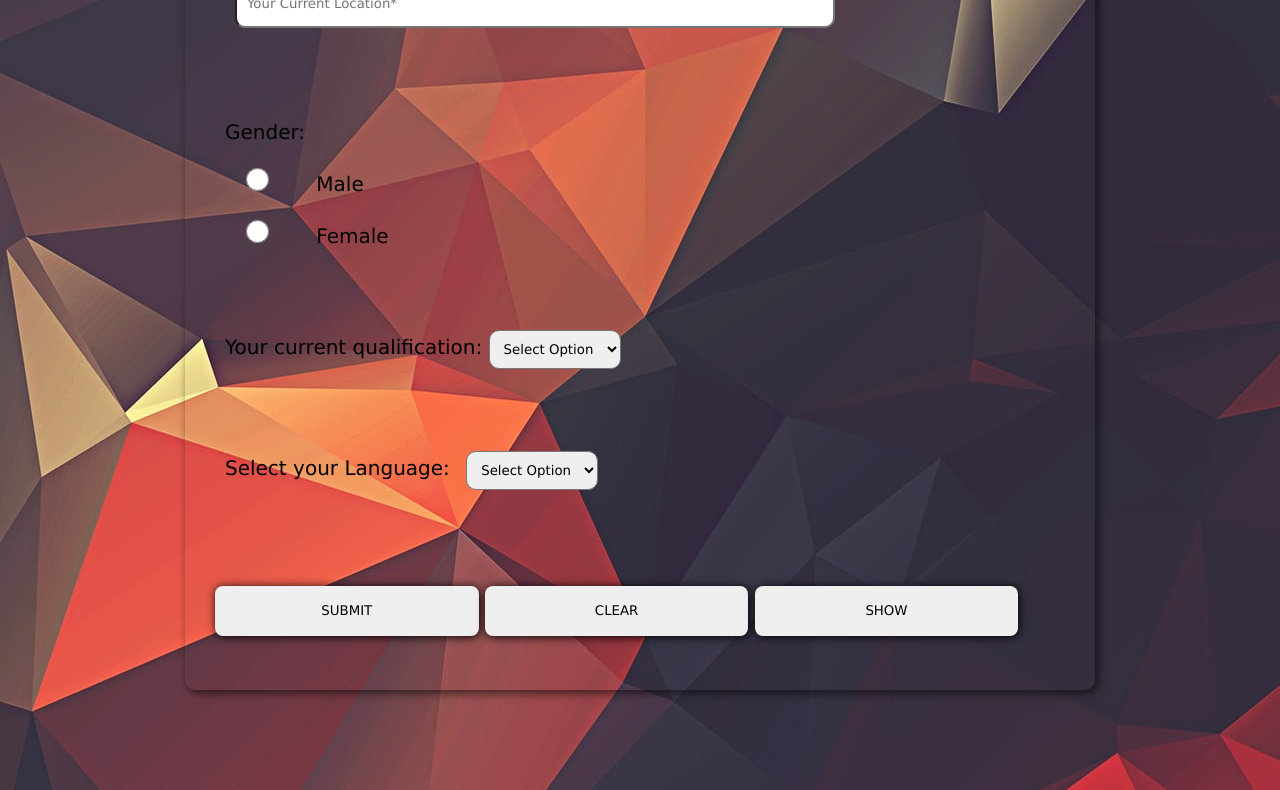
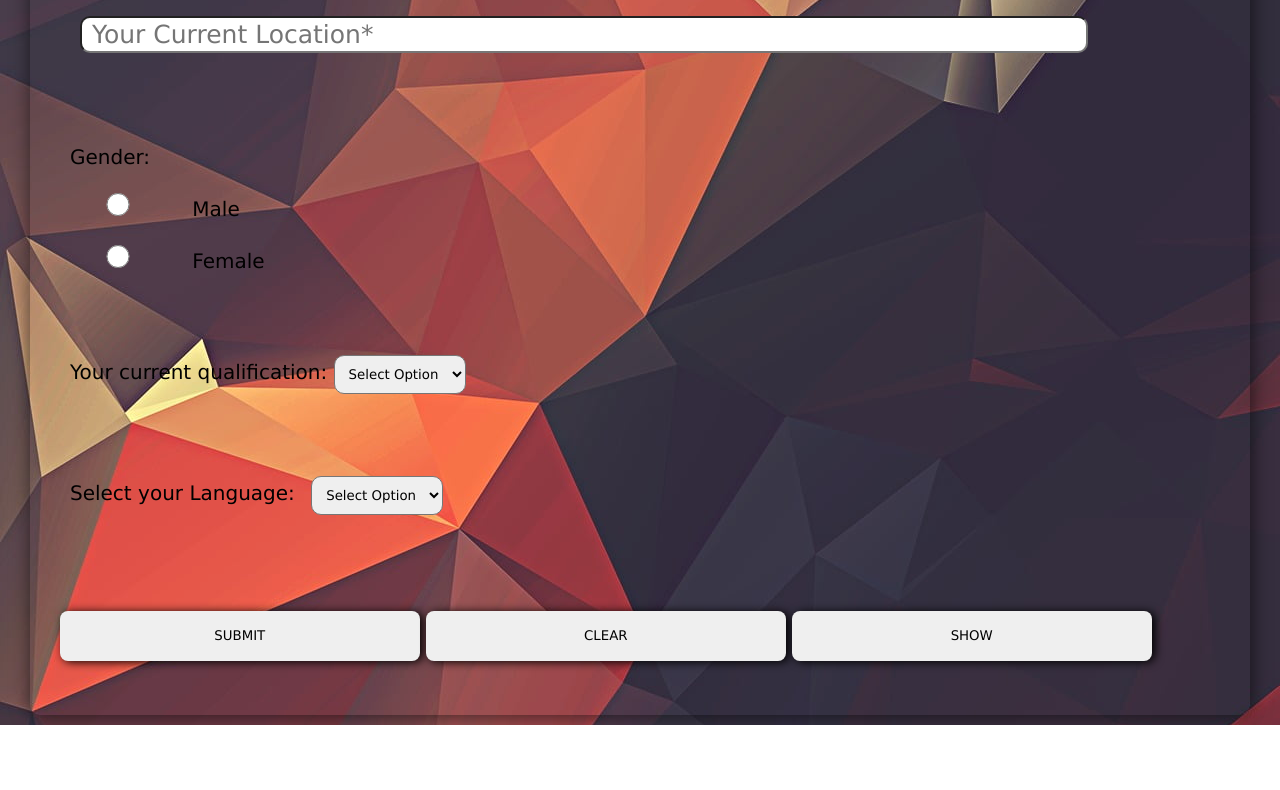
Before and after one commit to cobra4u/INPUT-FORM, a plain HTML site: page index.html in a window 1280 px wide. Shown: the part 754-1544 px from the top of the page. After the commit the page ends 1479 px from the top, so only its background shows below. Drawn offline with Linux system fonts and the light colour scheme.

Commit message:
Update style.css

```diff
--- a/style.css
+++ b/style.css
@@ -13,7 +13,6 @@
 .wel{
   font-size: 75;
   text-align: left;
-
   color: rgba(35, 27, 8, 0.619);
 }
 
@@ -24,8 +23,8 @@ body {
   font-size: 20;
   background-position: fit;
   background-repeat: no-repeat, repeat;
-  /* height:50%;
-  width:50% */
+  height:50%;
+  width:100%
 
 }
 
@@ -34,7 +33,7 @@ body {
   font-size: 30px;
   font-weight: bold;
   text-align: center;
-  padding-top: 2%;
+  padding-top: 8%;
 }
 
  label[type="text"]{
@@ -42,16 +41,17 @@ body {
   width:25%;
  }
 
-.txt{
+/* .txt{
   width:25%;
-}
+} */
 
 
 .container {
-  max-width: 75%;
-  width: 75%;
+  max-width: 100%;
+  width: 100%;
   margin: 70px auto;
   position: center;
+  align-items:center;
 }
 
 
@@ -66,7 +66,7 @@ button {
   height:50px;
   border-radius:8px;
   width:31%;
-  box-shadow: 1px 1px 10px rgb(0, 0, 0);
+  box-shadow: 3px 1px 10px rgb(0, 0, 0);
 }
 
 button[type="button1"]:hover{
@@ -93,14 +93,19 @@ button[type="button1"]:hover{
   padding:20px;
   border: 7px  ;
   border-radius : 10px;
-  box-shadow: 3px 3px 10px rgba(0, 0, 0, 0.619);
+  box-shadow: 1px 1px 20px rgba(0, 0, 0, 0.619);
   color:rgb(0, 0, 0);
+  width:100%;
+
+  align-items:center;
 
 }
 
 input[type=text]{
-  height:50px;
-  width: 600px;
+  height:10%;
+  width: 90%;
+  align-items:center;
+  font-size:25;
 }
 /*
 
```
